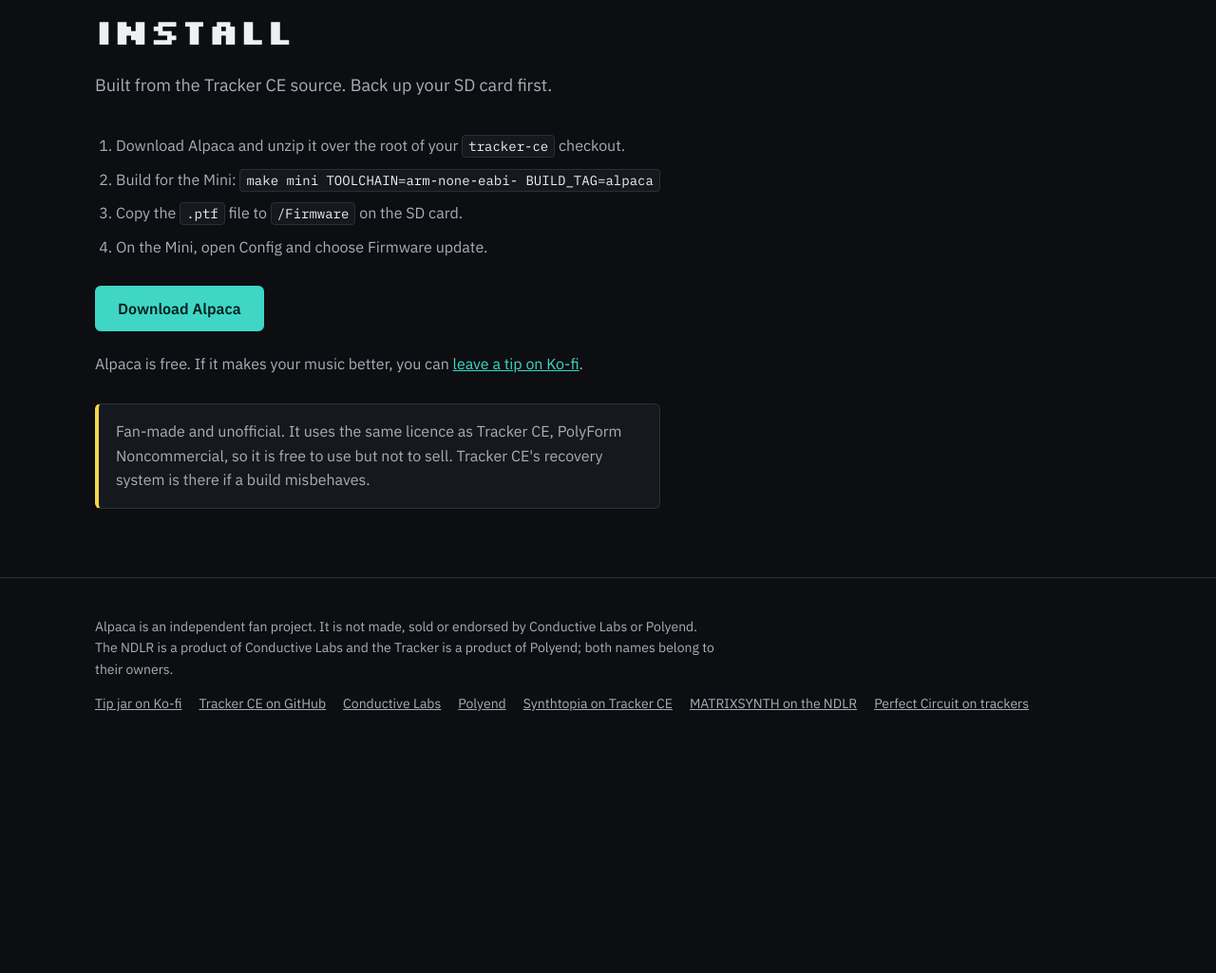
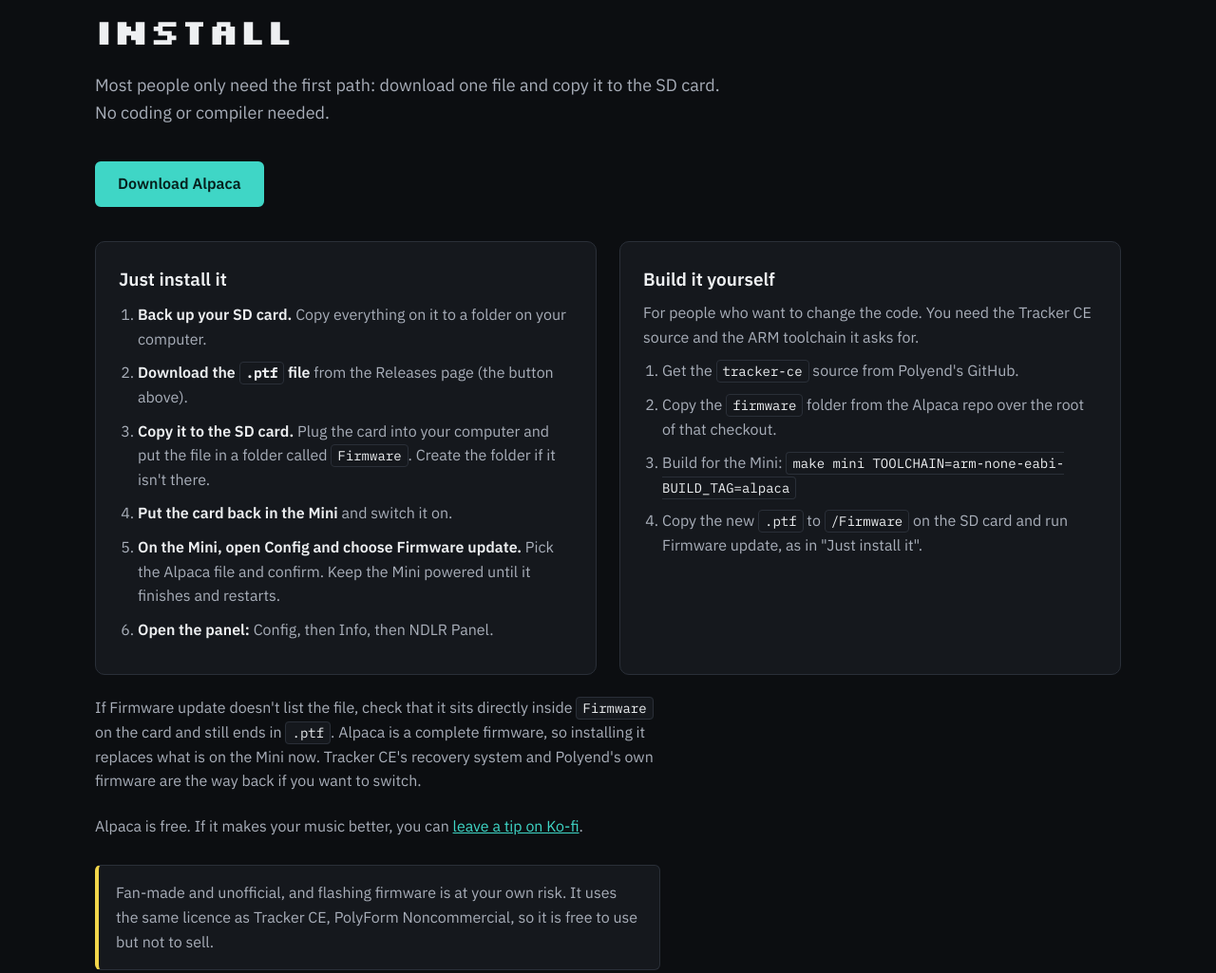
Before and after one commit to 5ckmmz97rw-svg/Alpaca, a plain HTML site: page docs/index.html in a window 1280 px wide. Shown: the part 5775-6800 px from the top of the page at 95% size. Before the commit the page ends 6583 px from the top, so only its background shows below. Drawn offline with Linux system fonts and the light colour scheme.

Commit message:
Site: two-path install guide (install the .ptf, or build from source)

```diff
--- a/docs/index.html
+++ b/docs/index.html
@@ -94,6 +94,11 @@ footer p{max-width:78ch;margin:0 0 12px}
 footer a{color:var(--dim)}
 footer a:hover{color:var(--accent)}
 .src{display:flex;flex-wrap:wrap;gap:6px 18px;margin-top:14px}
+.paths{display:flex;flex-wrap:wrap;gap:24px}
+.paths .card{flex:1 1 400px;min-width:0}
+.card-lead{margin:0 0 12px;color:var(--dim);font-size:15px}
+.paths ol.steps{padding-left:20px}
+.paths ol.steps b{color:var(--text);font-weight:600}
 .support{margin:22px 0 0;color:var(--dim);max-width:62ch}
 .small-note{display:none;font-size:14px;color:var(--dim);margin:0 0 14px}
 @media (max-width:860px){.grid3{grid-template-columns:minmax(0,1fr)}section{padding:52px 0}}
@@ -370,16 +375,34 @@ footer a:hover{color:var(--accent)}
 <section id="install">
 <div class="wrap">
 <h2>Install</h2>
-<p class="sub">Built from the Tracker CE source. Back up your SD card first.</p>
+<p class="sub">Most people only need the first path: download one file and copy it to the SD card. No coding or compiler needed.</p>
+<div class="btns" style="margin:0 0 36px"><a class="btn primary" href="https://github.com/5ckmmz97rw-svg/Alpaca/releases/latest">Download Alpaca</a></div>
+<div class="paths">
+<div class="card">
+<h3>Just install it</h3>
 <ol class="steps">
-<li>Download Alpaca and unzip it over the root of your <code>tracker-ce</code> checkout.</li>
+<li><b>Back up your SD card.</b> Copy everything on it to a folder on your computer.</li>
+<li><b>Download the <code>.ptf</code> file</b> from the Releases page (the button above).</li>
+<li><b>Copy it to the SD card.</b> Plug the card into your computer and put the file in a folder called <code>Firmware</code>. Create the folder if it isn't there.</li>
+<li><b>Put the card back in the Mini</b> and switch it on.</li>
+<li><b>On the Mini, open Config and choose Firmware update.</b> Pick the Alpaca file and confirm. Keep the Mini powered until it finishes and restarts.</li>
+<li><b>Open the panel:</b> Config, then Info, then NDLR Panel.</li>
+</ol>
+</div>
+<div class="card">
+<h3>Build it yourself</h3>
+<p class="card-lead">For people who want to change the code. You need the Tracker CE source and the ARM toolchain it asks for.</p>
+<ol class="steps">
+<li>Get the <code>tracker-ce</code> source from Polyend's GitHub.</li>
+<li>Copy the <code>firmware</code> folder from the Alpaca repo over the root of that checkout.</li>
 <li>Build for the Mini: <code>make mini TOOLCHAIN=arm-none-eabi- BUILD_TAG=alpaca</code></li>
-<li>Copy the <code>.ptf</code> file to <code>/Firmware</code> on the SD card.</li>
-<li>On the Mini, open Config and choose Firmware update.</li>
+<li>Copy the new <code>.ptf</code> to <code>/Firmware</code> on the SD card and run Firmware update, as in "Just install it".</li>
 </ol>
-<div class="btns" style="margin-top:28px"><a class="btn primary" href="https://github.com/5ckmmz97rw-svg/Alpaca/releases/latest">Download Alpaca</a></div>
+</div>
+</div>
+<p class="support">If Firmware update doesn't list the file, check that it sits directly inside <code>Firmware</code> on the card and still ends in <code>.ptf</code>. Alpaca is a complete firmware, so installing it replaces what is on the Mini now. Tracker CE's recovery system and Polyend's own firmware are the way back if you want to switch.</p>
 <p class="support">Alpaca is free. If it makes your music better, you can <a href="https://ko-fi.com/alpacamaraca">leave a tip on Ko-fi</a>.</p>
-<p class="note">Fan-made and unofficial. It uses the same licence as Tracker CE, PolyForm Noncommercial, so it is free to use but not to sell. Tracker CE's recovery system is there if a build misbehaves.</p>
+<p class="note">Fan-made and unofficial, and flashing firmware is at your own risk. It uses the same licence as Tracker CE, PolyForm Noncommercial, so it is free to use but not to sell.</p>
 </div>
 </section>
 
```
